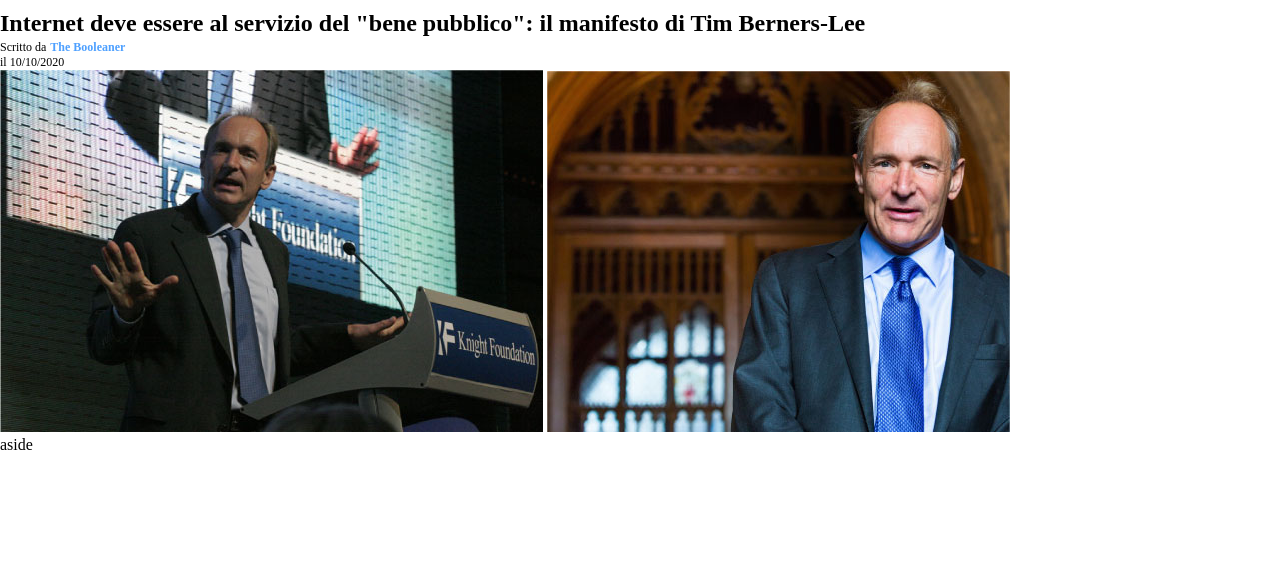
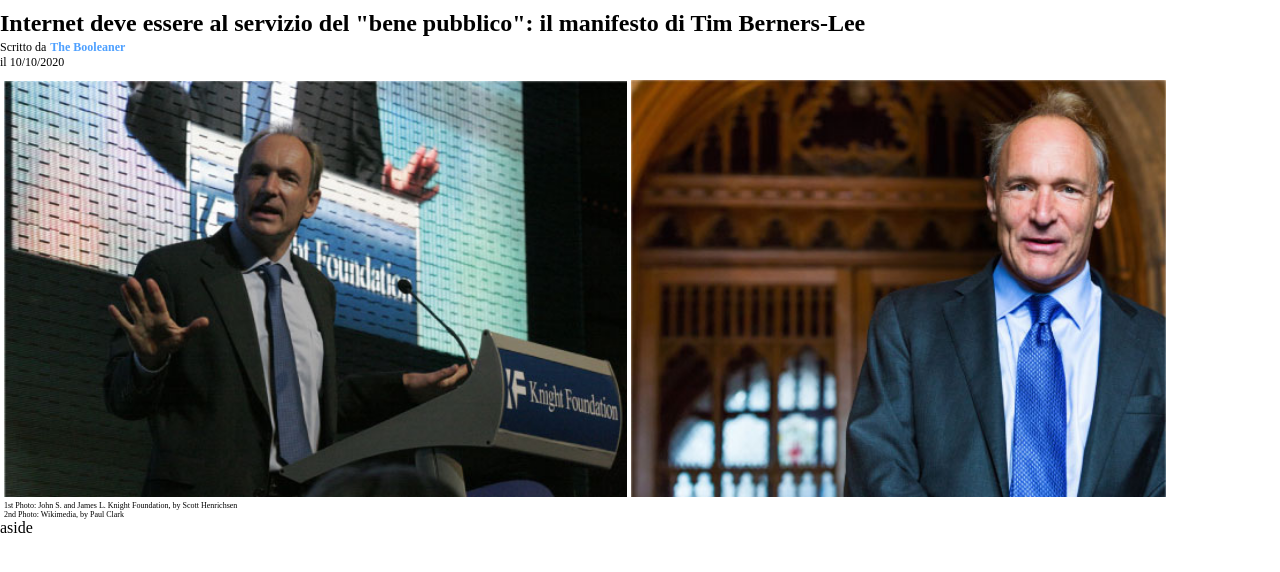
Before and after one commit to Valerio-Catellani/html-css-booleaner, a plain HTML site: page index.html in a window 1280 px wide. Shown: the part 80-652 px from the top of the page. Drawn offline with Linux system fonts and the light colour scheme.

Commit message:
updated the section "front images"

```diff
--- a/css/style1.css
+++ b/css/style1.css
@@ -53,3 +53,22 @@ main #title h3 {
   font-size: 12px;
   font-weight: normal;
 }
+
+/*---------FRONT IMAGES---------*/
+
+#front_images {
+  margin: 10px 4px 0px 4px;
+}
+
+.first_img {
+  width: 49%;
+}
+
+.second_img {
+  width: 42%;
+}
+
+#front_images p {
+  margin: 0;
+  font-size: 8px;
+}
--- a/index.html
+++ b/index.html
@@ -25,8 +25,10 @@
     </section>
 
     <section id="front_images">
-      <img src="img/tim-1.jpg" alt="John S. and James L.">
-      <img src="img/tim-2.jpg" alt="Paul Clark">
+      <img class="first_img" src="img/tim-1.jpg" alt="John S. and James L.">
+      <img class="second_img" src="img/tim-2.jpg" alt="Paul Clark">
+      <p>1st Photo: John S. and James L. Knight Foundation, by Scott Henrichsen</p>
+      <p>2nd Photo: Wikimedia, by Paul Clark</p>
     </section>
 
   </main>
```
